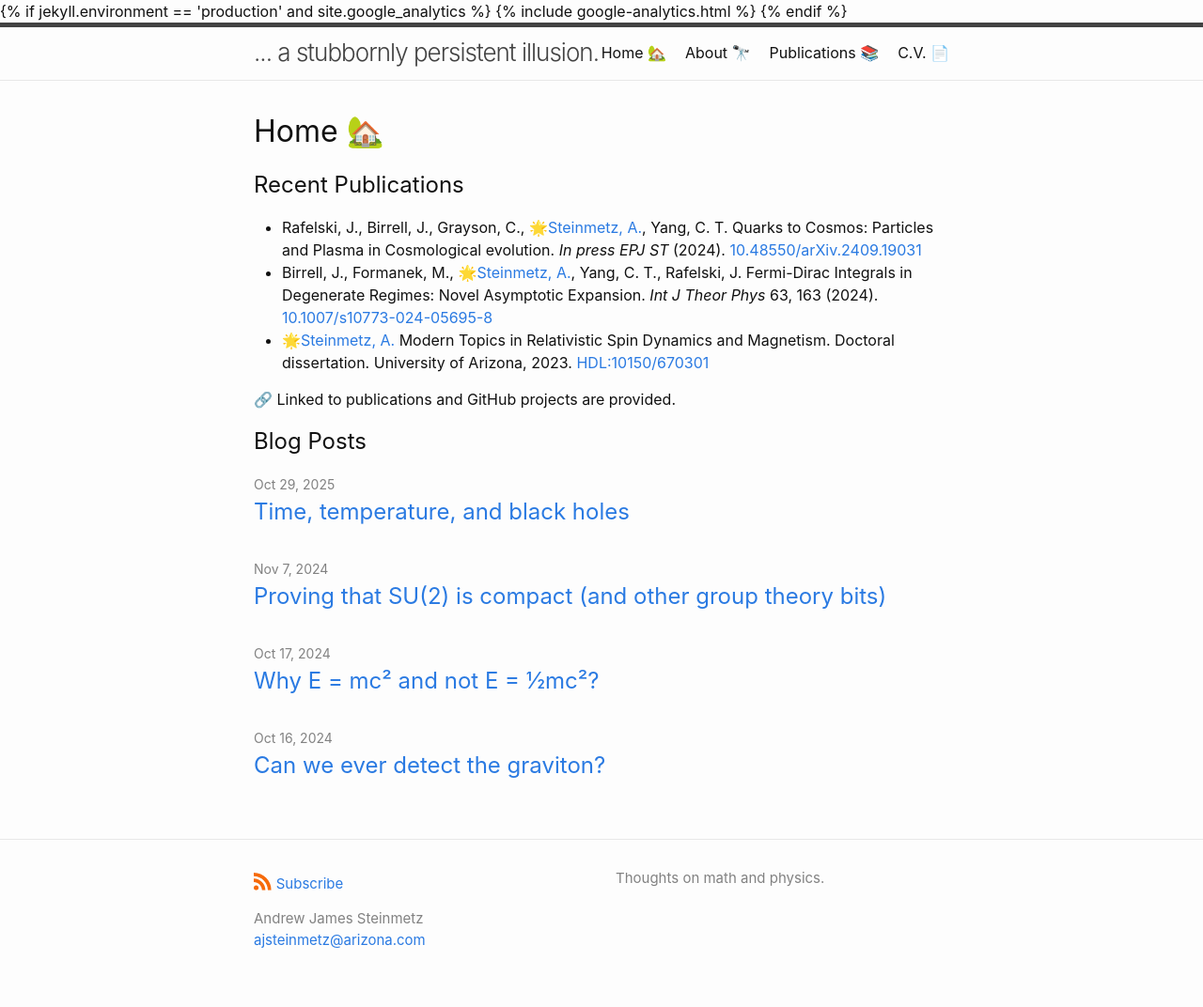
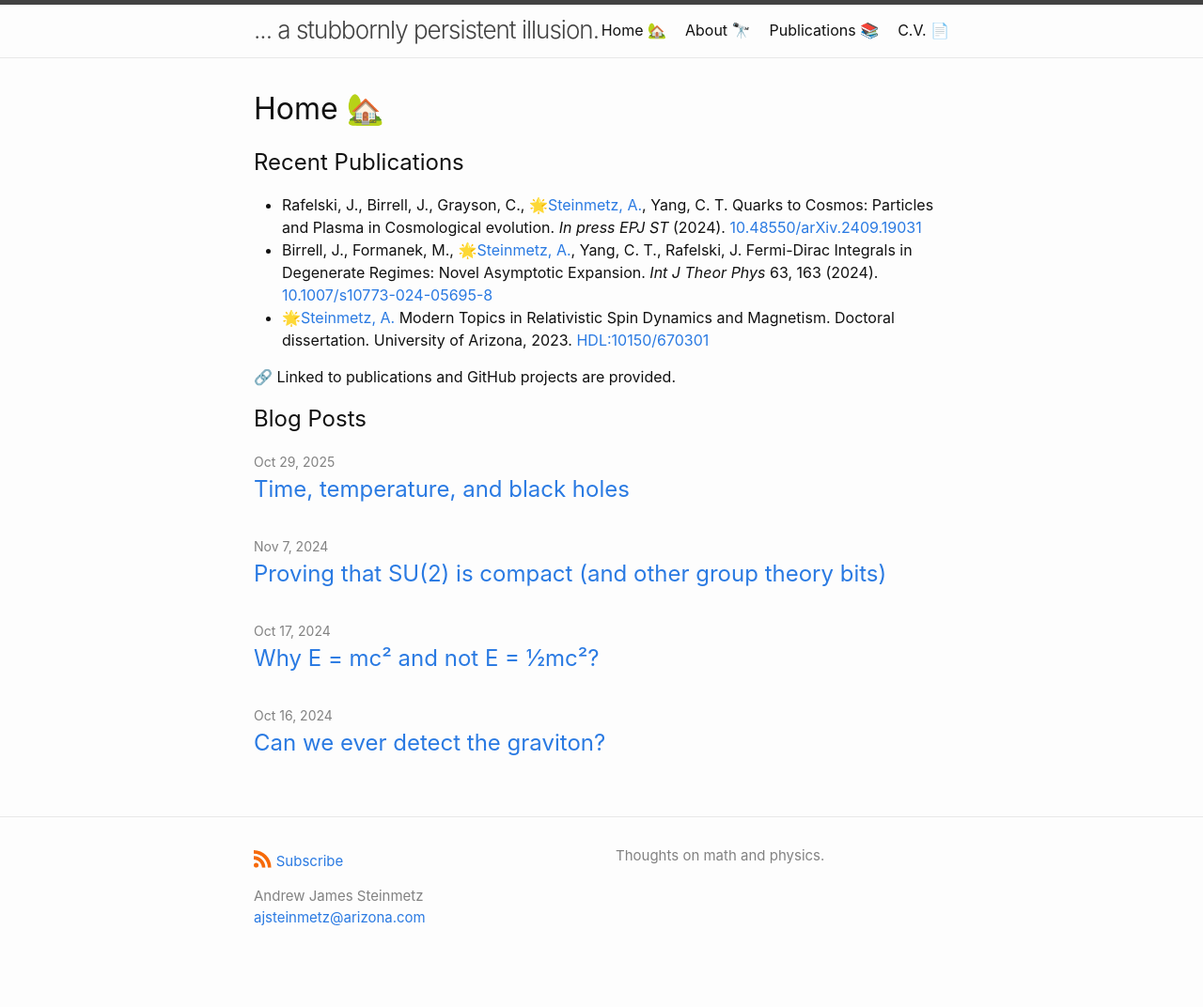
Before and after one commit to ajsteinmetz/ajsteinmetz.github.io, a Jekyll site: the page built from index.md, in a window 1280 px wide. Shown: the whole page at 94% size. Built offline with Jekyll 4.4.1, drawn with Linux system fonts in a browser that asks for light colours; our own code applies the rules of GitHub Pages for plain Markdown files; after the commit the page ends 1048 px from its top, so only the background shows below that.

Commit message:
Update head.html

```diff
--- a/_includes/head.html
+++ b/_includes/head.html
@@ -11,9 +11,7 @@
 
   {%- include custom-head.html -%}
 
-  {% raw %}{% if jekyll.environment == 'production' and site.google_analytics %}
   {% include google-analytics.html %}
-  {% endif %}{% endraw %}
 
   <!--KaTeX-->
   <link rel="stylesheet" href="https://cdn.jsdelivr.net/npm/katex@0.16.11/dist/katex.min.css"
```
